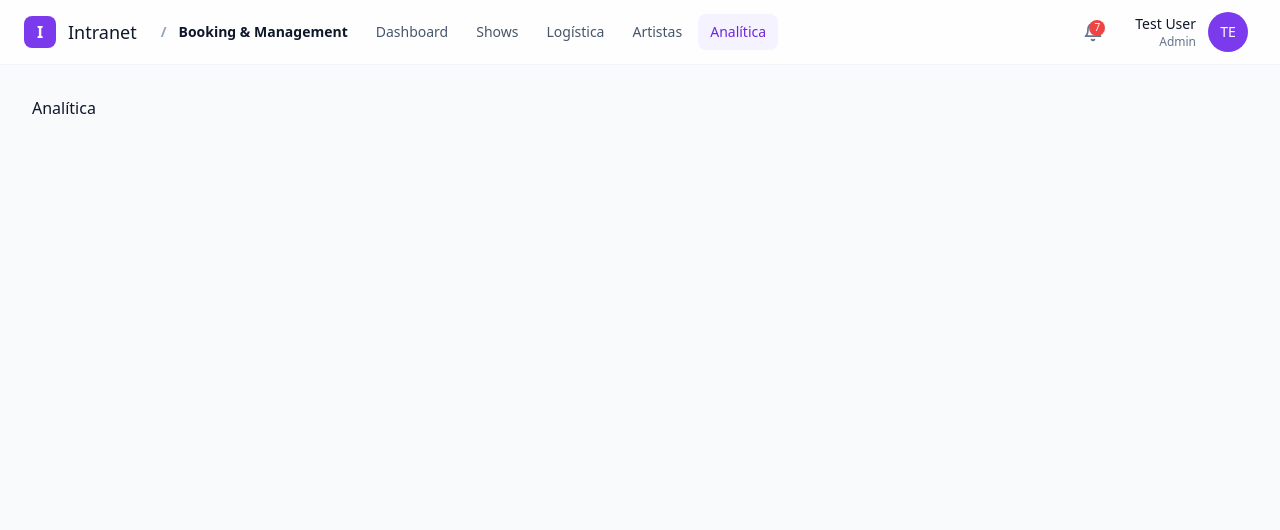
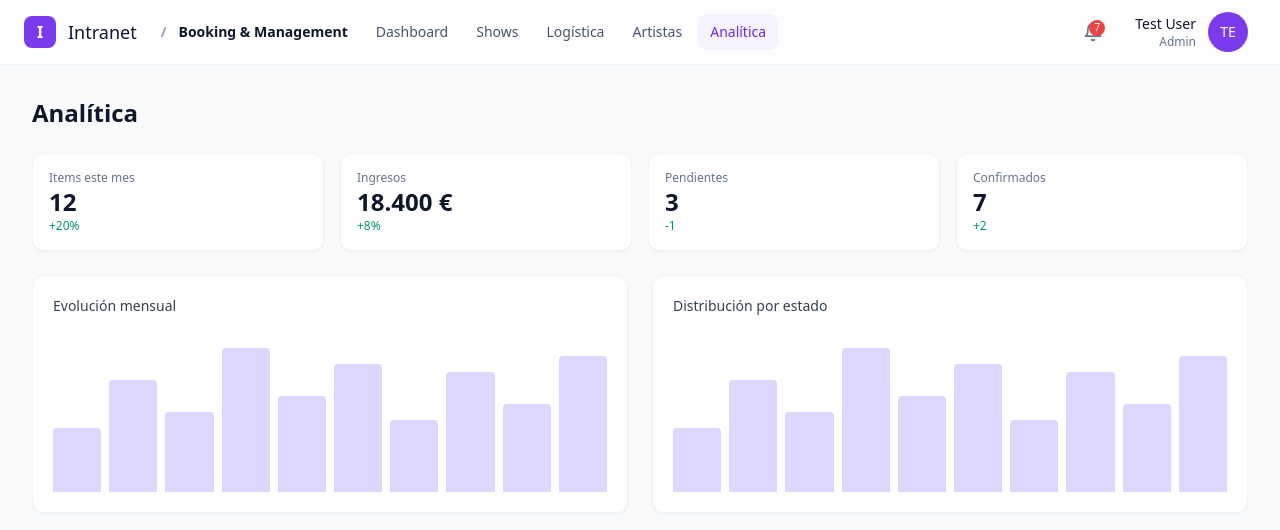
Before and after one commit to Arian1192/intranet-boilerplate, a React (Vite) app: page /conceptone/analitica in a window 1280 px wide. Shown: the top 530 px of the page. Built offline with nearby package versions, Linux system fonts and the light colour scheme.

Commit message:
feat: add analytics page with stat cards and chart placeholders

```diff
--- /dev/null
+++ b/src/features/booking/hooks/useAnalytics.ts
@@ -0,0 +1,31 @@
+import { useEffect, useState } from 'react';
+import { useRepository } from '@/repositories';
+import type { AnalyticsSummary } from '@/types';
+
+export function useAnalytics() {
+  const repository = useRepository();
+  const [data, setData] = useState<AnalyticsSummary | null>(null);
+  const [isLoading, setIsLoading] = useState(true);
+  const [error, setError] = useState<string | null>(null);
+
+  useEffect(() => {
+    let cancelled = false;
+    setIsLoading(true);
+    repository
+      .getAnalytics()
+      .then((result) => {
+        if (!cancelled) setData(result);
+      })
+      .catch((err) => {
+        if (!cancelled) setError(err instanceof Error ? err.message : 'Error');
+      })
+      .finally(() => {
+        if (!cancelled) setIsLoading(false);
+      });
+    return () => {
+      cancelled = true;
+    };
+  }, [repository]);
+
+  return { data, isLoading, error };
+}
--- a/src/features/booking/pages/AnalyticsPage.tsx
+++ b/src/features/booking/pages/AnalyticsPage.tsx
@@ -1,3 +1,29 @@
+import { StatCard, ChartPlaceholder } from '@/features/booking/components';
+import { useAnalytics } from '../hooks/useAnalytics';
+
 export function AnalyticsPage() {
-  return <div>Analítica</div>;
+  const { data, isLoading, error } = useAnalytics();
+
+  if (isLoading) {
+    return <div className="py-12 text-center text-slate-500">Cargando...</div>;
+  }
+
+  if (error || !data) {
+    return <div className="py-12 text-center text-red-600">Error: {error || 'No data'}</div>;
+  }
+
+  return (
+    <div className="space-y-6">
+      <h1 className="text-2xl font-semibold text-slate-900">Analítica</h1>
+      <div className="grid gap-4 sm:grid-cols-2 lg:grid-cols-4">
+        {data.stats.map((stat, index) => (
+          <StatCard key={index} label={stat.label} value={stat.value} change={stat.change} />
+        ))}
+      </div>
+      <div className="grid gap-6 lg:grid-cols-2">
+        <ChartPlaceholder title="Evolución mensual" />
+        <ChartPlaceholder title="Distribución por estado" />
+      </div>
+    </div>
+  );
 }
```
